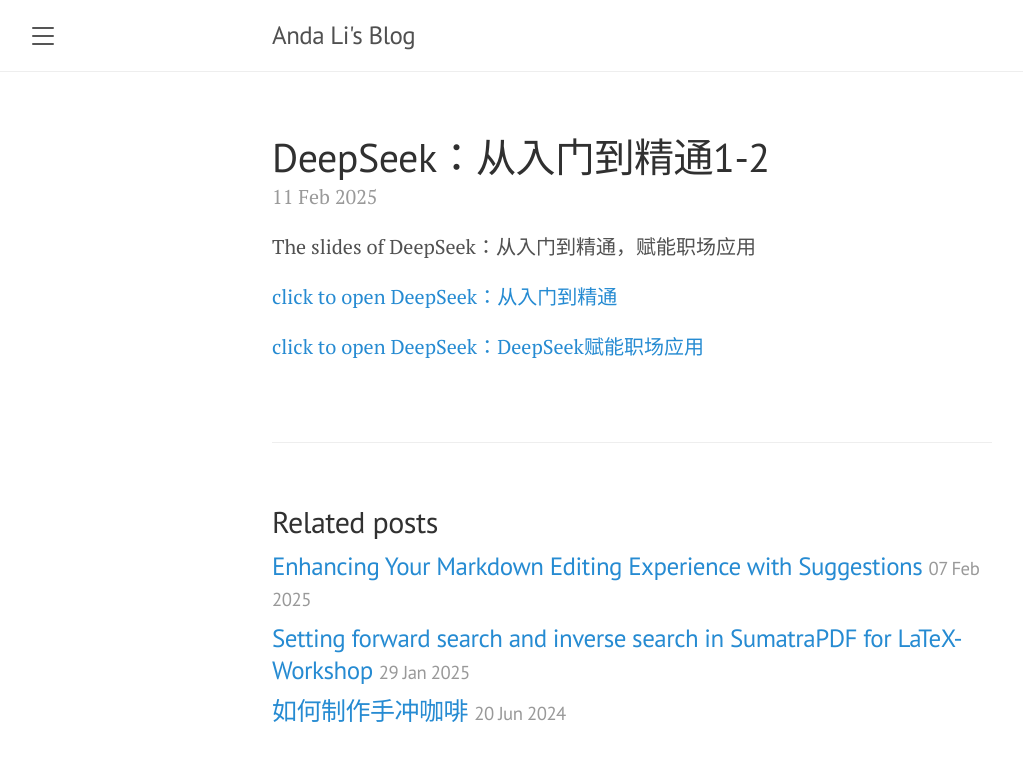
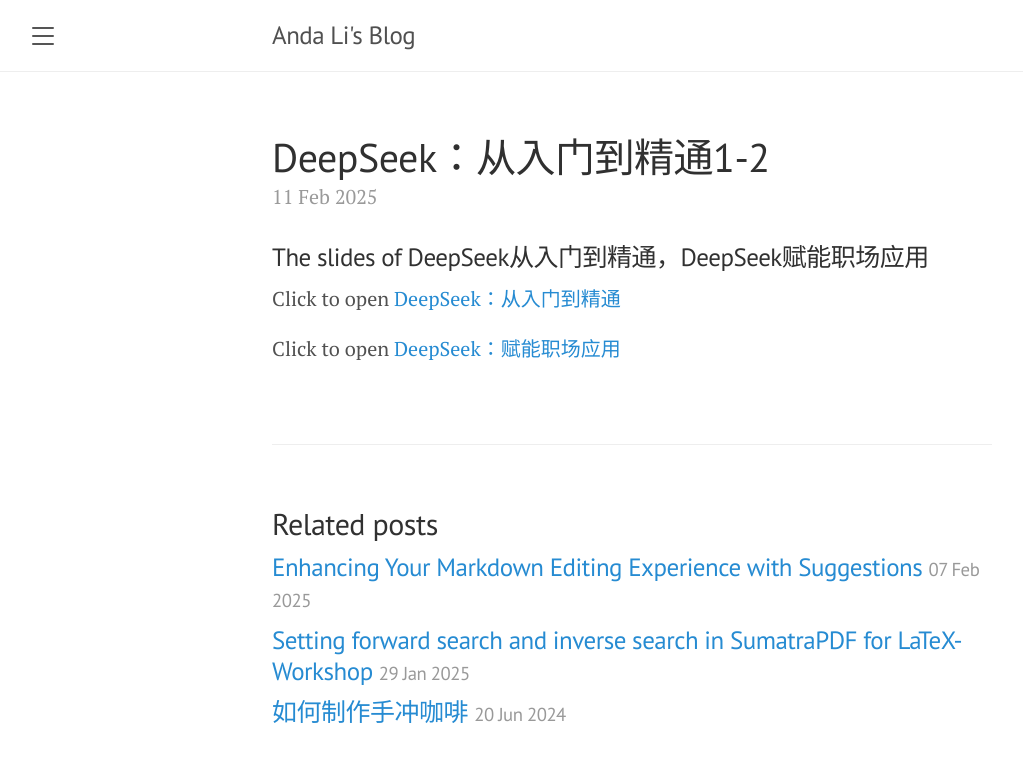
Before and after one commit to andali89/blog, a Jekyll site: the page built from _posts/2025-02-11-deepseek-learning.md, in a window 1280 px wide. Shown: the top 762 px of the page, without its empty margins (8-1031 px from the left). Built offline with Jekyll 4.4.1, drawn with Linux system fonts in a browser that asks for light colours.

```diff
--- a/_posts/2025-02-11-deepseek-learning.md
+++ b/_posts/2025-02-11-deepseek-learning.md
@@ -3,10 +3,10 @@ layout: post
 title: DeepSeek：从入门到精通1-2
 ---
 
-The slides of DeepSeek：从入门到精通，赋能职场应用
+### The slides of DeepSeek从入门到精通，DeepSeek赋能职场应用
 <!-- readmore -->
 
-[click to open DeepSeek：从入门到精通]({{ site.baseurl}}/assets/pdfs/DeepSeek从入门到精通-清华.pdf)
+Click to open [DeepSeek：从入门到精通]({{ site.baseurl}}/assets/pdfs/DeepSeek从入门到精通-清华.pdf)
 
 
-[click to open DeepSeek：DeepSeek赋能职场应用]({{ site.baseurl}}/assets/pdfs/DeepSeek赋能职场应用-清华.pdf)
+Click to open [DeepSeek：赋能职场应用]({{ site.baseurl}}/assets/pdfs/DeepSeek赋能职场应用-清华.pdf)
```
